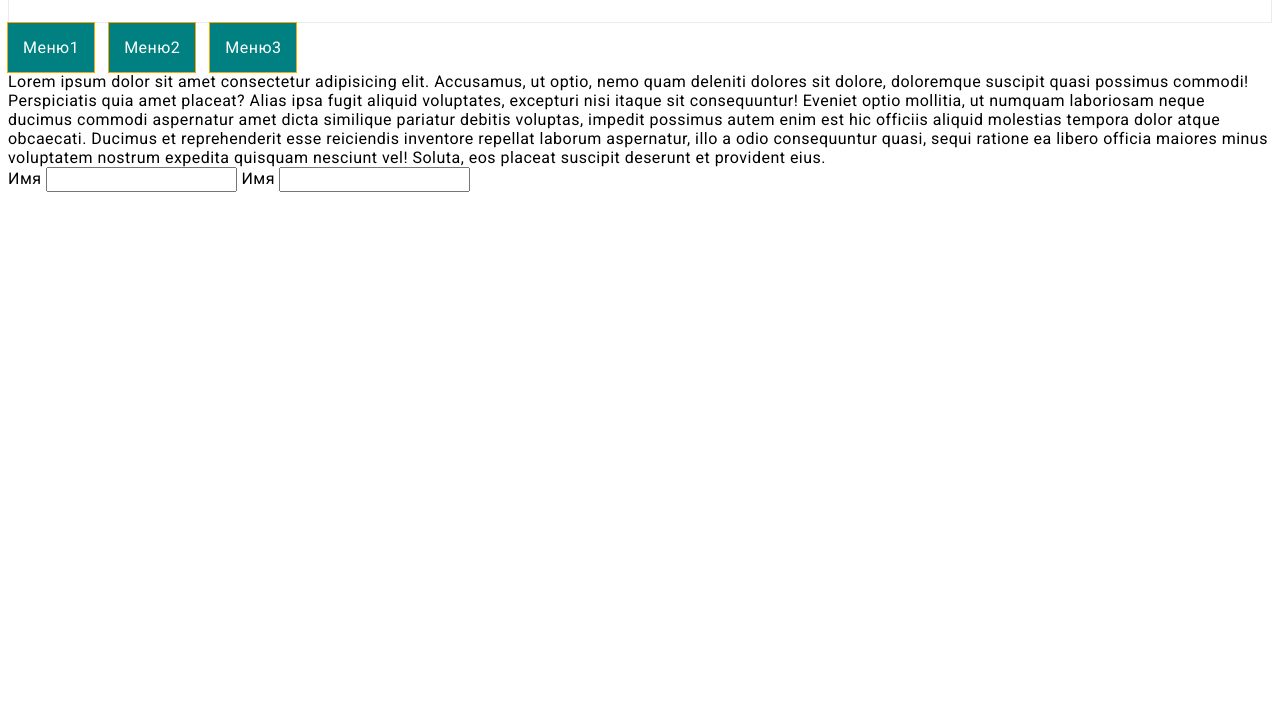
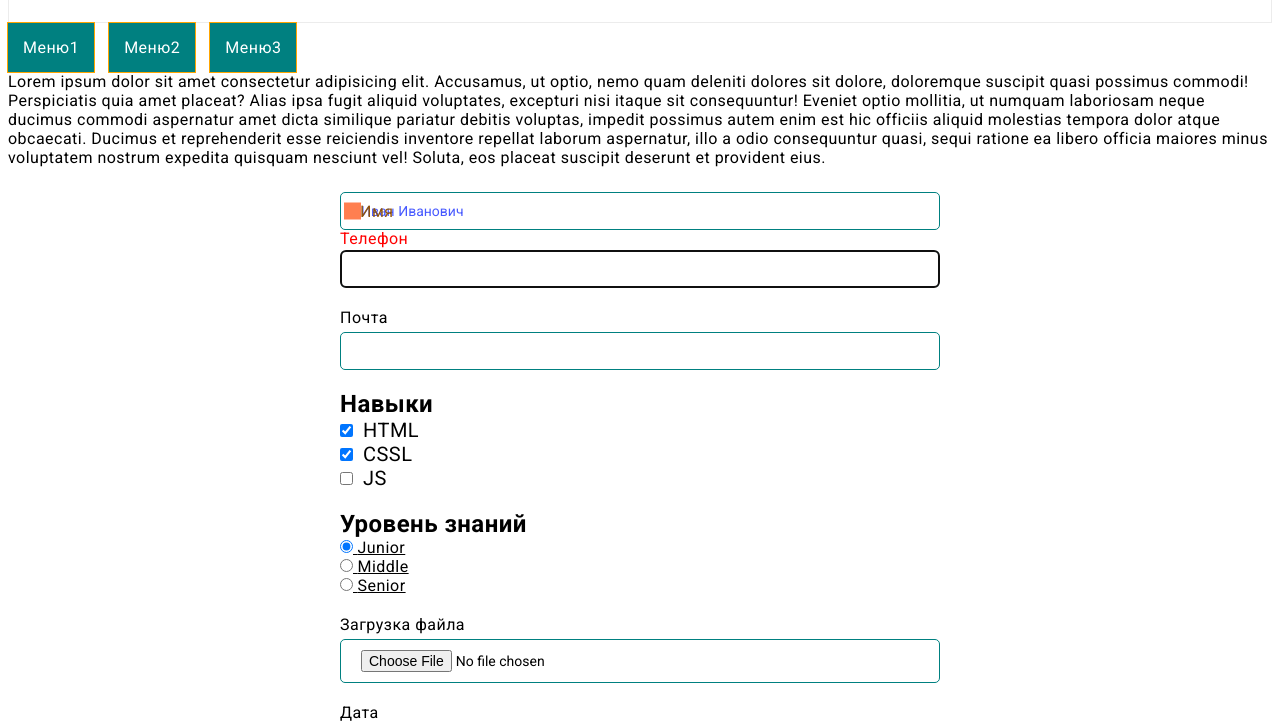
Before and after one commit to Konstantin-Kolom/goit-markup-hw-06, a plain HTML site: page contacts.html in a window 1280 px wide. Shown: the part 86-809 px from the top of the page. Drawn offline with Linux system fonts and the light colour scheme.

Commit message:
В футере - форма

```diff
--- a/CSS/test.css
+++ b/CSS/test.css
@@ -205,3 +205,110 @@ a. {
 }
 
 /* ФОРМА */
+textarea {
+  resize: none;
+}
+
+.form {
+  width: 600px;
+  outline: 1 px solid orchid;
+  margin-left: auto;
+  margin-right: auto;
+  padding: 25px;
+}
+
+.form-fild {
+  /* outline: 1px solid blue; */
+  margin-bottom: 20px;
+  display: flex;
+  flex-direction: column;
+}
+
+.form-fild label {
+  margin-bottom: 5px;
+}
+
+.form-fild input {
+  margin: 0;
+  padding: 10px 20px;
+  border-radius: 5px;
+  border: 1px solid teal;
+  font-size: 14px;
+}
+
+.form-fild input::placeholder {
+  color: rgb(71, 89, 255);
+}
+
+.group {
+  margin-top: 0;
+  margin-bottom: 20px;
+}
+
+.topic-options,
+.radio-options {
+  padding: 0;
+  margin: 0;
+  list-style: none;
+}
+
+.topic-options input[type=checkbox] {
+}
+
+.topic-options li {
+  display: flex;
+  align-items: center;
+}
+
+.topic-options label {
+  font-size: 20px;
+  margin-left: 10px;
+}
+
+.form .date {
+  border-color: red;
+}
+
+
+.form-fild {
+  position: relative;
+}
+
+.form-label {
+  position: absolute;
+  top: 50%;
+  left: 20px;
+  color: rgb(143, 83, 10);
+  transform: translateY(-50%);
+
+  transition: transform 500ms;
+}
+
+.form-input:focus + .form-label,
+.form-input:hover + .form-label,
+.form-input:not(:placeholder-shown) + .form-label {
+  color: red;
+  transform: translateY(-40px) translateX(-20px);
+}
+
+.form-input:placeholder-shown {
+  /* background-color: cadetblue; */
+}
+
+.icon-form {
+  position: absolute;
+  width: 17px;
+  height: 17px;
+  top: 50%;
+  left: 4px;
+  background-color: coral;
+  display: inline-block;
+
+  transform: translateY(-50%);
+}
+
+.form-input:focus ~ .icon-form {
+  background-color: thistle;
+}
+
+/* focus-within */
--- a/contacts.html
+++ b/contacts.html
@@ -69,18 +69,85 @@
 
 </div>
 
-<form class="js-speaker-form">
-    <label for="name">Имя</label>
-    <input type="text" name="user-name" id="name">
+<!-- ФОРМА -->
+<form class="form">
+    <div class="form-fild">
+        <input type="text" class="form-input" name="user-name" id="name" placeholder="Иван Иванович">
+        <label for="name" class="form-label">Имя</label>
+        <span class="icon-form"></span>
+    </div>
 
-    <label >
-        Имя
-        <input type="text" name="user-name">
-    </label>
+    <div  class="form-fild">
+        <input type="tel" class="form-input" name="user-name" id="tel1" autofocus placeholder=" ">
+        <label for="tel1" class="form-label">Телефон</label>
+    </div>
 
+    <div  class="form-fild">
+        <label for="email">Почта</label>
+        <input type="email" name="user-name" id="email" autocomplete="off">
+    </div>
+
+<div role="group" class="group">
+    <h2 class="group-title">Навыки</h2>
+    <ul class="topic-options">
+         <li>
+            <input type="checkbox" name="topic" value="html" id="po1" checked>
+            <label for="po1">HTML</label>
+        </li>
+        <li>
+            <input type="checkbox" name="topic" value="css" id="po2" checked>
+           <label for="po2">CSSL</label>
+        </li>
+        <li>
+           <input type="checkbox" name="topic" value="js" id="po3">
+           <label for="po3">JS</label>
+        </li>
+    </ul>
+</div>
+
+<div role="group" class="group">
+    <h2 class="group-title">Уровень знаний</h2>
+    <u>
+        <li class="radio-options">
+            <input type="radio" name="level" value="jun" id="prof1" checked>
+             <label for="prof1">Junior</label>
+        </li>
+        <li>
+            <input type="radio" name="level" value="mid" id="prof2">
+            <label for="prof2">Middle</label>
+        </li>
+        <li>
+            <input type="radio" name="level" value="Sen" id="prof3">
+            <label for="prof3">Senior</label>
+        </li>
+    </u>
+</div>
+
+<div class="form-fild">
+    <label for="fil1">Загрузка файла</label>
+    <input type="file" name="pdf" value="fil1">
+</div>
+
+<div  class="form-fild">
+    <label for="data">Дата</label>
+    <input type="date" name="user-name" id="data" class="date">
+</div>
+
+<div class="form-fild">
+    <label for="comit1">Комментарий</label>
+    <textarea name="comit" id="comit1" rows="10" placeholder="Оставьте комментарий"></textarea>
+</div>
+
+    <br>
+    <input type="checkbox" name="police" id="police">
+    <label for="police">Согасен на все</label>
+
+    <br>
+    <button type="submit">Отправить</button>
 </form>
 
 
+<!-- Скрипт для формы -->
 <script>
     (() => {
         document
```
Also changed, not shown: CSS/styles.css (+64 -4 lines), index.html (+9 -0 lines).
